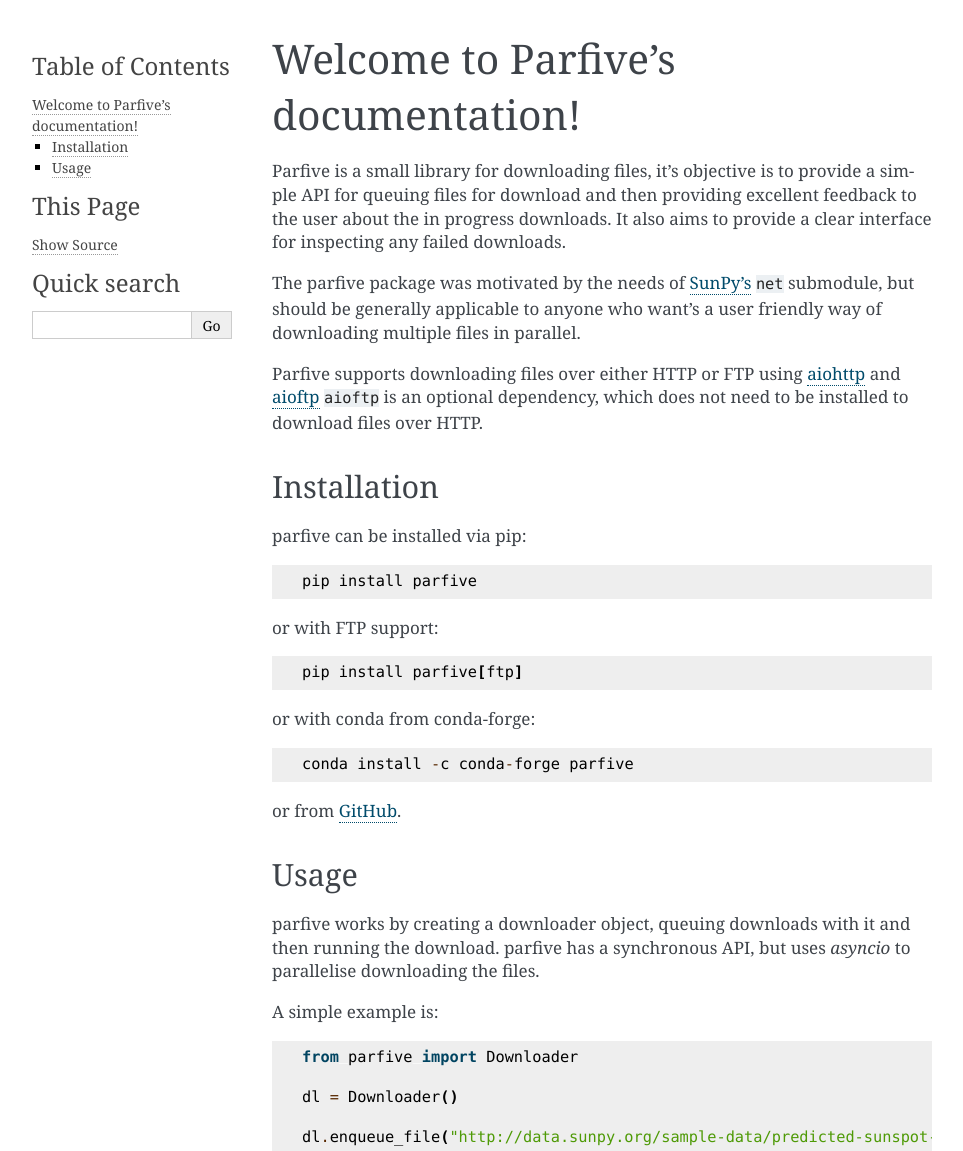
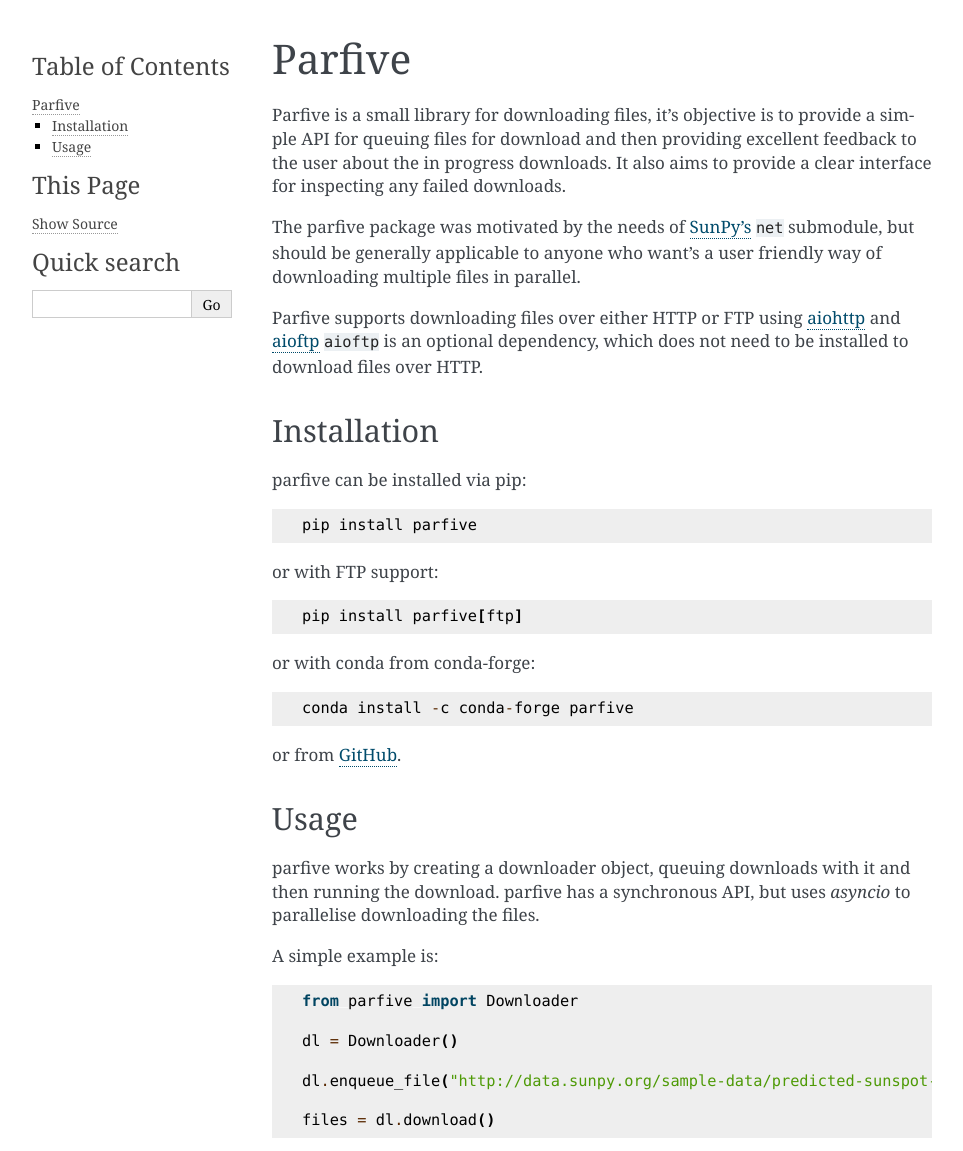
Before and after one commit to Cadair/parfive, a Sphinx documentation site: the page built from docs/index.rst, in a window 1280 px wide, cut to the strip 0-1151 px from the top of the page. Shown: the whole strip, without its empty margins (148-1111 px from the left). Built offline with Sphinx 7.4.7, drawn with Linux system fonts in a browser that asks for light colours; the version number could not be read and is left out.

Commit message:
Cleanup documentation

```diff
--- a/docs/conf.py
+++ b/docs/conf.py
@@ -2,6 +2,7 @@
 #
 # Configuration file for the Sphinx documentation builder.
 
+from pkg_resources import get_distribution
 from sphinx_astropy.conf.v1 import *
 
 # -- Project information -----------------------------------------------------
@@ -10,10 +11,9 @@
 copyright = '2018, Stuart Mumford'
 author = 'Stuart Mumford'
 
-# The short X.Y version
-version = ''
-# The full version, including alpha/beta/rc tags
-release = '0.1.1'
+release = get_distribution('parfive').version
+# for example take major/minor
+version = '.'.join(release.split('.')[:2])
 
 
 # -- General configuration ---------------------------------------------------
@@ -54,7 +54,7 @@
 except ImportError:
     html_theme = 'alabaster'
 
-html_theme_options = {}
+html_theme_options = {'logo_url': 'https://parfive.readthedocs.io/en/latest/'}
 
 
 # -- Options for HTMLHelp output ---------------------------------------------
--- a/docs/index.rst
+++ b/docs/index.rst
@@ -1,5 +1,10 @@
-Welcome to Parfive's documentation!
-===================================
+Parfive
+=======
+
+.. toctree::
+   :hidden:
+
+   self
 
 Parfive is a small library for downloading files, it's objective is to provide a
 simple API for queuing files for download and then providing excellent feedback
```
Also changed, not shown: other parts of docs/index.rst (+2 -0 lines).
